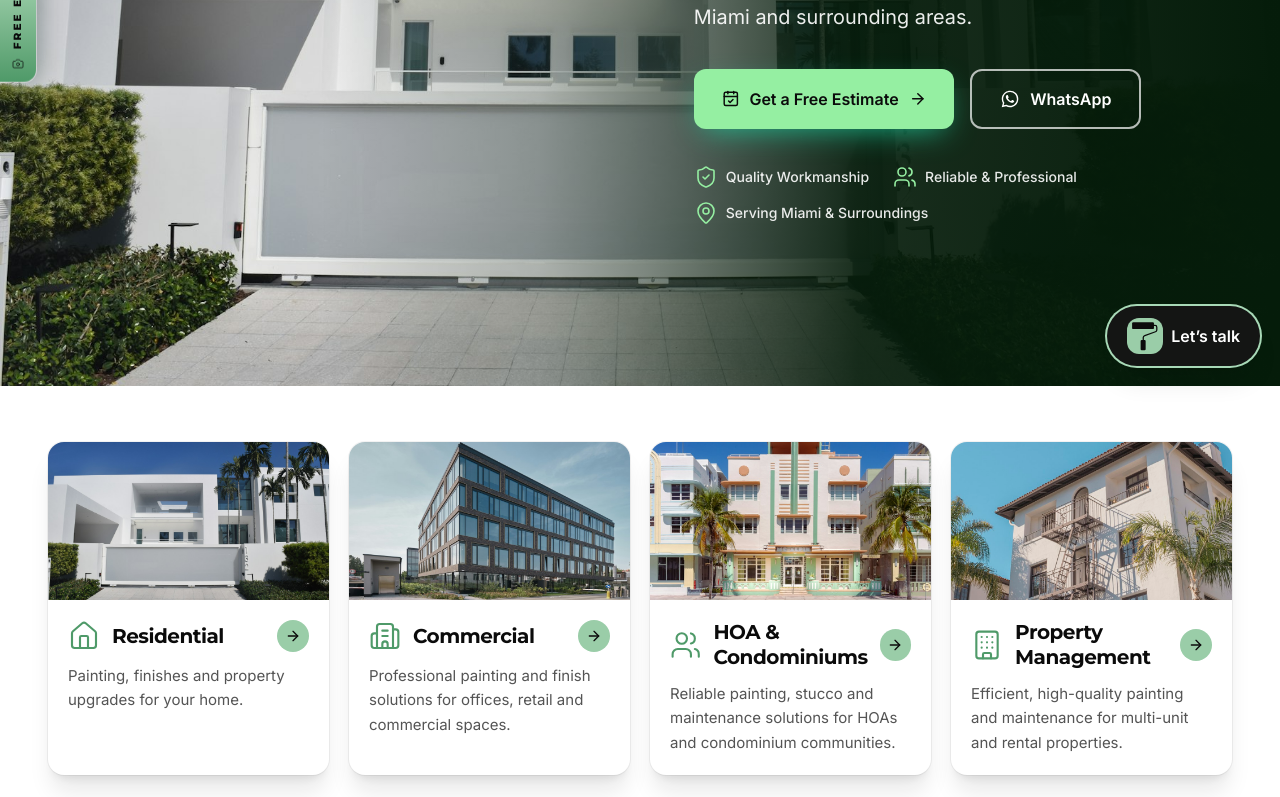
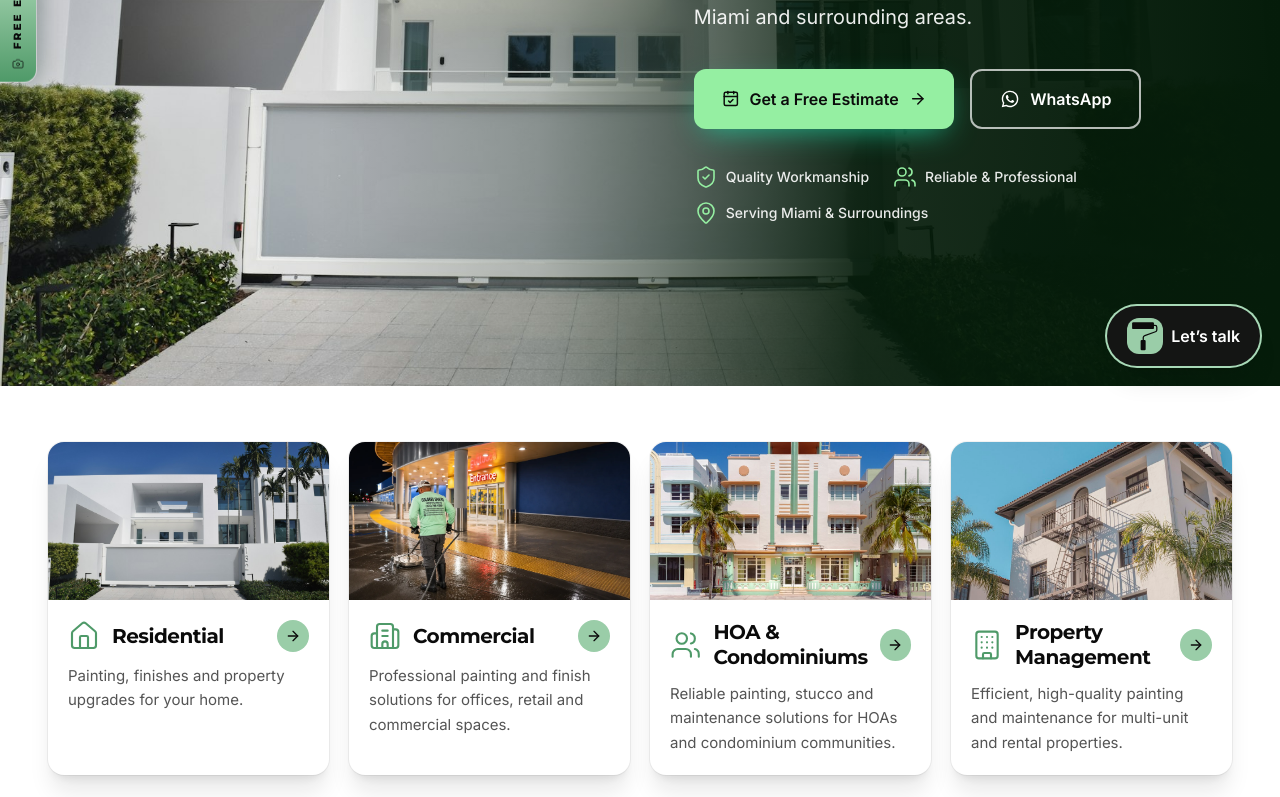
Before and after one commit to Guillemuhana/colores-santos, a React (Vite) app: page / in a window 1280 px wide. Shown: the part 414-1211 px from the top of the page. Built offline with nearby package versions, Linux system fonts and the light colour scheme.

Commit message:
Show category photos in home slideshow

```diff
--- a/src/data/segments.js
+++ b/src/data/segments.js
@@ -5,7 +5,7 @@ import {
 
 export const SEGMENTS = [
   { to: '/residential', name: 'Residential', icon: House, card: '/img/home-hero.jpg', short: 'Painting, finishes and property upgrades for your home.' },
-  { to: '/commercial', name: 'Commercial', icon: Building2, card: '/img/card-commercial.jpg', short: 'Professional painting and finish solutions for offices, retail and commercial spaces.' },
+  { to: '/commercial', name: 'Commercial', icon: Building2, card: '/img/commercial-pressure.webp', short: 'Professional painting and finish solutions for offices, retail and commercial spaces.' },
   { to: '/hoa-condominiums', name: 'HOA & Condominiums', icon: Users, card: '/img/card-hoa.jpg', short: 'Reliable painting, stucco and maintenance solutions for HOAs and condominium communities.' },
   { to: '/property-management', name: 'Property Management', icon: Building, card: '/img/card-pm.jpg', short: 'Efficient, high-quality painting and maintenance for multi-unit and rental properties.' },
 ]
--- a/src/pages/Home.jsx
+++ b/src/pages/Home.jsx
@@ -18,6 +18,7 @@ export default function Home() {
         title={['Professional', 'Painting & Finishes', 'in Miami, Florida']}
         intro="Complete interior and exterior solutions, including painting, stucco, drywall, carpentry and custom finishes, for residential, commercial and multi-family properties in Miami and surrounding areas."
         image="/img/home-hero.jpg"
+        slides={SEGMENTS.slice(1).map((segment) => segment.card)}
         alt={translate("Freshly painted home exterior in Miami, Florida")}
       >
         <Reveal delay={0.65} className="mt-9 flex flex-wrap gap-x-6 gap-y-3 text-sm font-medium text-ink/80">
```
Also changed, not shown: public/img/commercial-pressure.webp (added).
